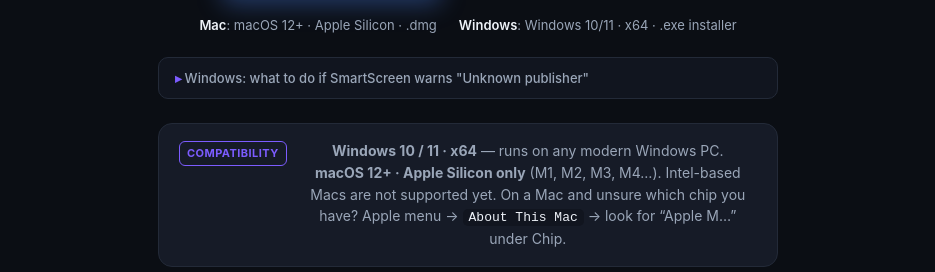
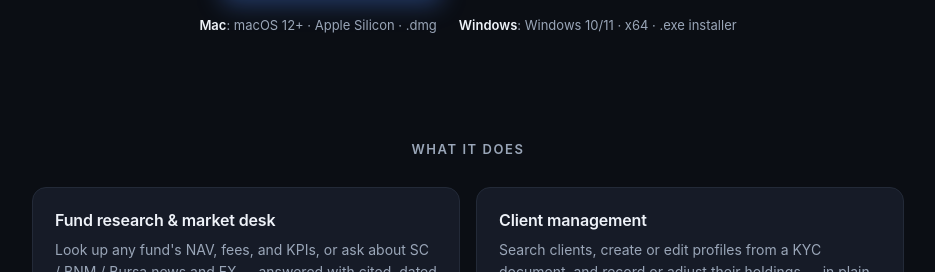
Before and after one commit to itechchoice/thaleon, a plain HTML site: page index.html in a window 1280 px wide. Shown: the part 528-800 px from the top of the page, without its empty margins (172-1107 px from the left). Drawn offline with Linux system fonts and the light colour scheme.

Commit message:
chore(landing): remove SmartScreen help + Compatibility blocks (redundant)
Hero already shows '.reqs' line with macOS / Windows specs, and the
'Installing' section below already covers SmartScreen + drag-to-Applications
step by step. These two intermediate blocks were duplicates that broke up
the page flow without adding info.

```diff
--- a/index.html
+++ b/index.html
@@ -109,50 +109,6 @@
   }
   .reqs strong { color: var(--fg); font-weight: 600; }
 
-  .smartscreen-help {
-    margin: 22px auto 0; max-width: 620px;
-    background: var(--bg-soft); border: 1px solid var(--border);
-    border-radius: 10px; padding: 0;
-    font-size: 13px; color: var(--muted);
-    text-align: left;
-  }
-  .smartscreen-help summary {
-    cursor: pointer;
-    padding: 10px 16px;
-    list-style: none;
-    color: var(--muted);
-    font-weight: 500;
-  }
-  .smartscreen-help summary::-webkit-details-marker { display: none; }
-  .smartscreen-help summary::before {
-    content: "▸  ";
-    color: var(--accent);
-    font-weight: 700;
-  }
-  .smartscreen-help[open] summary::before { content: "▾  "; }
-  .smartscreen-help summary:hover { color: var(--fg); }
-  .smartscreen-help .body { padding: 0 16px 14px 16px; line-height: 1.55; }
-  .smartscreen-help .body p { margin: 6px 0; }
-  .smartscreen-help code {
-    background: var(--card); padding: 1px 6px; border-radius: 4px;
-    color: var(--fg); font-size: 12px;
-  }
-
-  .arch-note {
-    margin: 24px auto 0; max-width: 620px;
-    background: var(--card); border: 1px solid var(--border);
-    border-radius: 14px; padding: 16px 20px;
-    font-size: 14px; color: var(--muted);
-    display: flex; gap: 12px; align-items: flex-start;
-  }
-  .arch-note .badge {
-    flex-shrink: 0; font-size: 11px; font-weight: 700; letter-spacing: 0.04em;
-    text-transform: uppercase; color: var(--accent);
-    border: 1px solid var(--accent); border-radius: 6px;
-    padding: 3px 7px; margin-top: 1px;
-  }
-  .arch-note code { background: var(--bg-soft); padding: 1px 6px; border-radius: 5px; color: var(--fg); font-size: 13px; }
-
   section.features { padding: 64px 0 24px; }
   section.features h2 {
     text-align: center; font-size: 13px; letter-spacing: 0.12em;
@@ -234,29 +190,6 @@
         <span><strong>Windows</strong>: Windows 10/11 · x64 · .exe installer</span>
       </div>
 
-      <details class="smartscreen-help" id="winHelp">
-        <summary>Windows: what to do if SmartScreen warns "Unknown publisher"</summary>
-        <div class="body">
-          <p>The Windows installer is currently <strong>not Authenticode-signed</strong>
-             (we're working on it). On first launch, Windows may show
-             <em>"Windows protected your PC"</em>.</p>
-          <p>Click <code>More info</code>, then <code>Run anyway</code>. After the
-             install completes, subsequent launches don't trigger this warning.</p>
-          <p>If your IT department enforces signed-only software via AppLocker
-             or WDAC, you may not be able to install this build — let your team
-             know and we'll prioritise code signing.</p>
-        </div>
-      </details>
-
-      <div class="arch-note" id="archNote">
-        <span class="badge">Compatibility</span>
-        <div>
-          <strong>Windows 10 / 11 · x64</strong> — runs on any modern Windows PC.<br>
-          <strong>macOS 12+ · Apple Silicon only</strong> (M1, M2, M3, M4…). Intel-based
-          Macs are not supported yet. On a Mac and unsure which chip you have? Apple menu
-          &rarr; <code>About This Mac</code> &rarr; look for &ldquo;Apple M&hellip;&rdquo; under Chip.
-        </div>
-      </div>
     </main>
 
     <section class="features">
```
